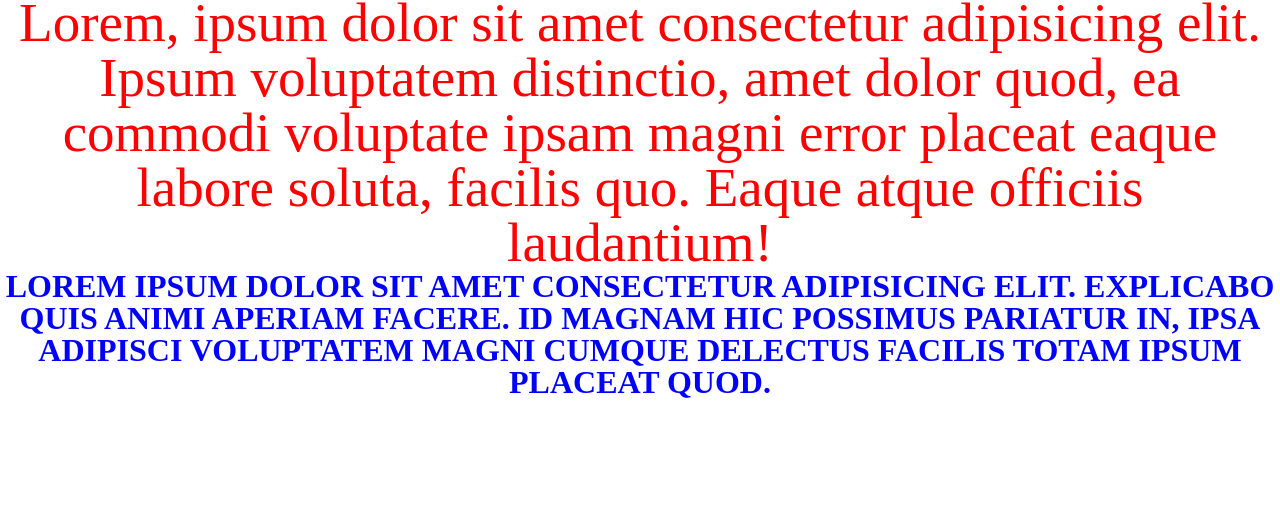
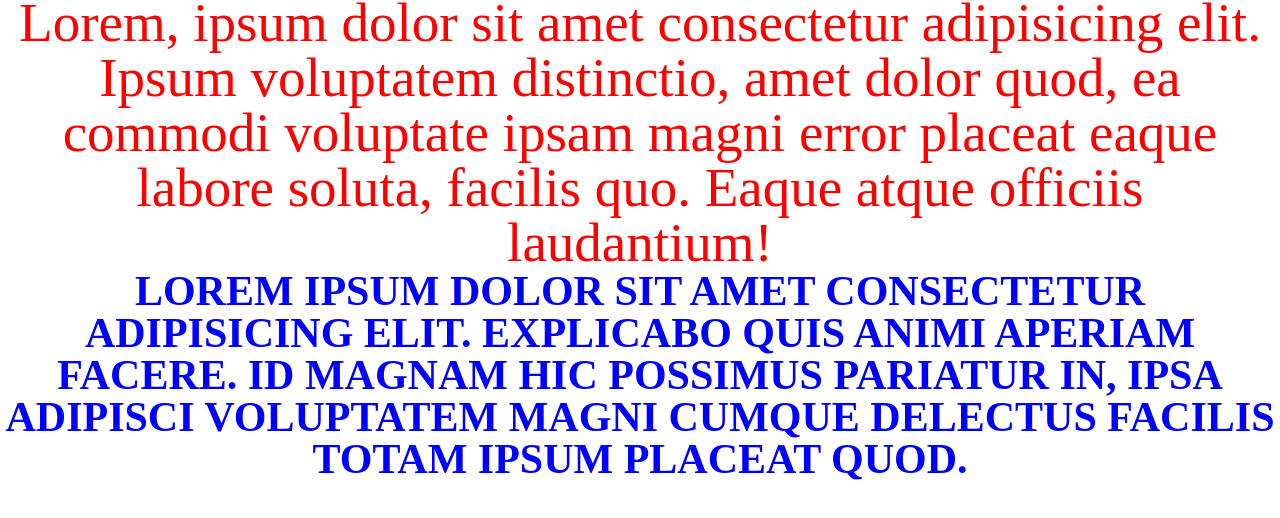
Before and after one commit to HavrylenkoQA21/new_project, a website: page src/index.html in a window 1280 px wide. Shown: the part 60-578 px from the top of the page. Drawn offline with nearby package versions, Linux system fonts and the light colour scheme; files that its build step writes are made by us from their sources; files whose address does not match are found by name.

Commit message:
content add

```diff
--- a/src/scss/style.scss
+++ b/src/scss/style.scss
@@ -10,7 +10,7 @@ h2 {
    color: green;
 }
 .content{
-   font-size: 32px;
+   font-size: 42px;
    text-transform: uppercase;
    color: blue;
    font-weight: 700;
```
Also changed, not shown: dist/css/style.css, dist/css/style.min.css.
